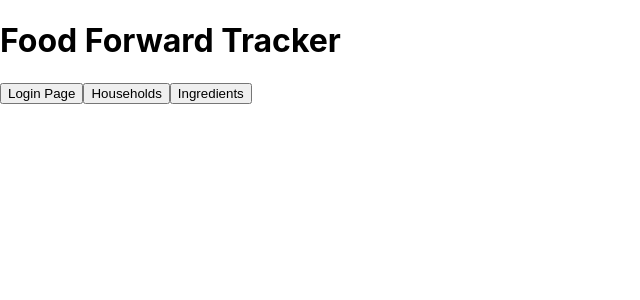
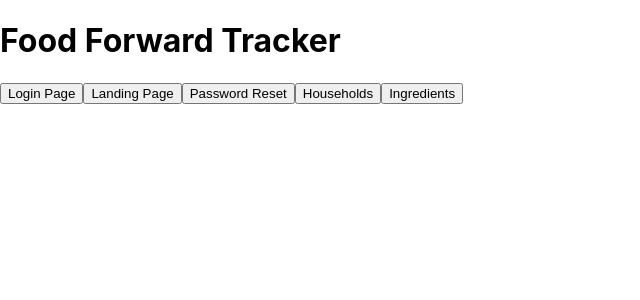
Before and after one commit to kainoa-borg/FoodForwardTracker, a React (Create React App) app in the folder ffreact-prod/: page / in a window 1280 px wide. Shown: the top 300 px of the page, without its empty margins (0-640 px from the left). Built offline with nearby package versions, Linux system fonts and the light colour scheme.

Commit message:
commit with pw reset and landing page

```diff
--- a/ffreact-prod/src/App.js
+++ b/ffreact-prod/src/App.js
@@ -1,6 +1,8 @@
 import MealRepositoryTable from './MealPlan.js'
 import HouseholdForm from './Households/HouseholdForm.js'
 import LoginPage from './LoginPage.js'
+import PwResetPage from './PwResetPage.js'
+import LandingPage from './LandingPage.js'
 import HouseholdList from './Households/HouseholdList.js'
 import AllergiesList from './Households/AllergiesList.js'
 import Ingredients from './Ingredients/IngredientList.js'
@@ -13,11 +15,13 @@ const App = () => {
   const handlePageClick = (pageName) => {
     console.log(pageName)
     if (pageName === 'householdForm') setCurrPage(<HouseholdForm/>);
-    else if (pageName === 'loginPage') setCurrPage(<LoginPage handlePageClick={handlePageClick}/>);
+    else if (pageName === 'loginPage') setCurrPage(<LoginPage handlePageClick={handlePageClick} />);
+    else if (pageName === 'pwResetPage') setCurrPage(<PwResetPage handlePageClick={handlePageClick} />);
+    else if (pageName === 'landingPage') setCurrPage(<LandingPage handlePageClick={handlePageClick} />);
     else if (pageName === 'mealRepositoryTable') setCurrPage(<MealRepositoryTable/>);
     else if (pageName === 'households') setCurrPage(<HouseholdList/>);
     else if (pageName === 'ingredients') setCurrPage(<Ingredients/>);
-    else if (pageName === 'landing') setCurrPage(<MealRepositoryTable/>);
+    //else if (pageName === 'landing') setCurrPage(<MealRepositoryTable/>);
     else if (pageName === 'allergies') setCurrPage(<AllergiesList allergies={[{aType: 'Gluten'}, {aType: 'Peanut'}]}/>);
   }
 
@@ -30,6 +34,12 @@ const App = () => {
         </button> */}
         <button onClick={() => handlePageClick('loginPage')}>
           Login Page
+              </button>
+        <button onClick={() => handlePageClick('landingPage')}>
+          Landing Page
+        </button>
+        <button onClick={() => handlePageClick('pwResetPage')}>
+          Password Reset
         </button>
         <button onClick={() => handlePageClick('households')}>
           Households
--- a/ffreact-prod/src/LoginPage.js
+++ b/ffreact-prod/src/LoginPage.js
@@ -52,7 +52,7 @@ const LoginPage = (props) => {
         // send login to backend
         sendLoginRequest();
         // Switch to 'landing' page
-        handlePageClick('landing');
+        handlePageClick('LandingPage');
         // TO DO;
     }
 
```
